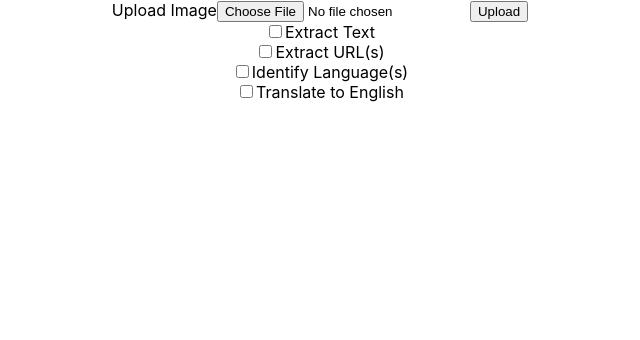
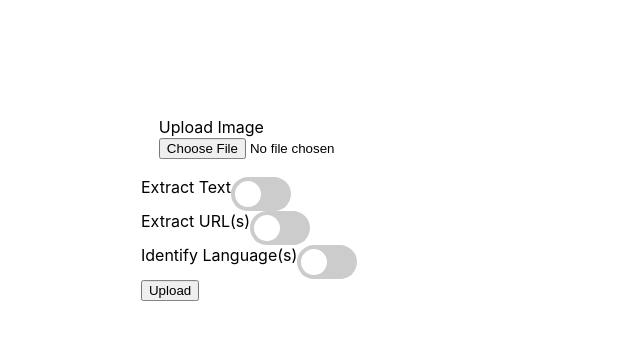
Before and after one commit to Sufi737/Image2Text, a React (Create React App) app in the folder frontend/: page / in a window 1280 px wide. Shown: the top 340 px of the page, without its empty margins (320-960 px from the left). Built offline with nearby package versions, Linux system fonts and the light colour scheme.

Commit message:
Refactored upload button to be a separate component

```diff
--- a/frontend/src/App.css
+++ b/frontend/src/App.css
@@ -1,38 +1,6 @@
 .App {
-  text-align: center;
+  position: fixed;
+  left: 50%;
+  top: 25%;
+  transform: translate(-50%, -50%);
 }
-
-.App-logo {
-  height: 40vmin;
-  pointer-events: none;
-}
-
-@media (prefers-reduced-motion: no-preference) {
-  .App-logo {
-    animation: App-logo-spin infinite 20s linear;
-  }
-}
-
-.App-header {
-  background-color: #282c34;
-  min-height: 100vh;
-  display: flex;
-  flex-direction: column;
-  align-items: center;
-  justify-content: center;
-  font-size: calc(10px + 2vmin);
-  color: white;
-}
-
-.App-link {
-  color: #61dafb;
-}
-
-@keyframes App-logo-spin {
-  from {
-    transform: rotate(0deg);
-  }
-  to {
-    transform: rotate(360deg);
-  }
-}
--- a/frontend/src/App.js
+++ b/frontend/src/App.js
@@ -5,6 +5,7 @@
 import Selector from './Selector';
 import ShowUrls from './ShowUrls';
 import DetectedLanguages from './DetectedLanguages';
+import UploadButton from './UploadButton';
 
 class App extends React.Component{
 
@@ -15,6 +16,7 @@
         imageText: null,
         urlList: null,
         languages: null,
+        image: null,
         selectedValues: {
             "text": false,
             "url": false,
@@ -38,11 +40,15 @@
         this.setState({selectedValues: copySelectedValues})
     }
 
+    setImage = (uploadedImage) => {
+      this.setState({image: uploadedImage})
+    }
+
     render() {
         const imageText = this.state.imageText
         return (
             <div className="App">
-                <ImageUpload selectedOptions={this.state.selectedValues} setResponse={this.setResponse}/>
+                <ImageUpload  setImage={this.setImage}/>
                 <ShowImageText text={this.state.imageText}/>
                 <ShowUrls urlList={this.state.urlList}/>
                 <DetectedLanguages languages={this.state.languages}/>
@@ -60,10 +66,10 @@
                   label={"Identify Language(s)"}
                   setSelectedValue={this.setSelectedValue}
                 />
-                <Selector
-                  type="translate_to_eng"
-                  label={"Translate to English"}
-                  setSelectedValue={this.setSelectedValue}
+                <UploadButton
+                  image={this.state.image}
+                  selectedOptions={this.state.selectedValues}
+                  setResponse={this.setResponse}
                 />
             </div>
         );
--- /dev/null
+++ b/frontend/src/ImageUpload.css
@@ -0,0 +1,3 @@
+.image-upload {
+    padding: 5%;
+}
--- a/frontend/src/ImageUpload.js
+++ b/frontend/src/ImageUpload.js
@@ -1,36 +1,17 @@
 import React from "react";
-import axios from "axios";
+import './ImageUpload.css';
 
 class ImageUpload extends React.Component {
 
     handleFile = (e) => {
         let file = e.target.files[0]
-        this.setState({file: file})
-    }
-
-    callUploadImageEndpoint = () => {
-        let file = this.state.file
-        let formData = new FormData();
-        formData.append('image', file)
-        formData.append('selectedOptions', JSON.stringify(this.props.selectedOptions))
-        console.log(this.props.selectedOptions)
-        axios({
-            method: 'post',
-            contentType: "application/json; charset=utf-8",
-            url: 'http://localhost:8080/image/extract',
-            data: formData
-        }).then(
-            (res) => {
-                this.props.setResponse(res)
-            }
-        )
+        this.props.setImage(file)
     }
 
     render() {
-      return <div>
+      return <div className="image-upload">
             <label>Upload Image</label>
             <input type="file" id="image" name="image" onChange={(e) => this.handleFile(e)} />
-            <input type="submit" value="Upload" onClick={this.callUploadImageEndpoint}/>
         </div>
     }
 }
--- /dev/null
+++ b/frontend/src/Selector.css
@@ -0,0 +1,61 @@
+.switch {
+    position: relative;
+    display: inline-block;
+    width: 60px;
+    height: 34px;
+  }
+
+  /* Hide default HTML checkbox */
+  .switch input {
+    opacity: 0;
+    width: 0;
+    height: 0;
+  }
+
+  /* The slider */
+  .slider {
+    position: absolute;
+    cursor: pointer;
+    top: 0;
+    left: 0;
+    right: 0;
+    bottom: 0;
+    background-color: #ccc;
+    -webkit-transition: .4s;
+    transition: .4s;
+  }
+
+  .slider:before {
+    position: absolute;
+    content: "";
+    height: 26px;
+    width: 26px;
+    left: 4px;
+    bottom: 4px;
+    background-color: white;
+    -webkit-transition: .4s;
+    transition: .4s;
+  }
+
+  input:checked + .slider {
+    background-color: #2196F3;
+  }
+
+  input:focus + .slider {
+    box-shadow: 0 0 1px #2196F3;
+  }
+
+  input:checked + .slider:before {
+    -webkit-transform: translateX(26px);
+    -ms-transform: translateX(26px);
+    transform: translateX(26px);
+  }
+
+  /* Rounded sliders */
+  .slider.round {
+    border-radius: 34px;
+  }
+
+  .slider.round:before {
+    border-radius: 50%;
+  }
--- a/frontend/src/Selector.js
+++ b/frontend/src/Selector.js
@@ -1,4 +1,5 @@
 import React from "react";
+import './Selector.css';
 
 class Selector extends React.Component {
 
@@ -8,8 +9,11 @@
 
     render() {
         return <div>
-            <input type="checkbox" value="Extract text" onChange={(e) => this.handleSelectChange(e)}/>
             <label>{this.props.label}</label>
+            <label className="switch">
+                <input type="checkbox" onChange={(e) => this.handleSelectChange(e)}/>
+                <span className="slider round"></span>
+            </label>
         </div>
     }
 }
--- a/frontend/src/ShowUrls.js
+++ b/frontend/src/ShowUrls.js
@@ -10,7 +10,6 @@
     render() {
         let urlList = this.props.urlList;
         if (urlList) {
-            console.log("showing table");
             return <table border="1px solid black">
                 {this.props.urlList.map(this.renderRow)}
             </table>
--- /dev/null
+++ b/frontend/src/UploadButton.js
@@ -0,0 +1,31 @@
+import React from "react";
+import axios from "axios";
+
+class UploadButton extends React.Component {
+
+    callUploadImageEndpoint = () => {
+        let file = this.props.image
+        let formData = new FormData();
+        formData.append('image', file)
+        formData.append('selectedOptions', JSON.stringify(this.props.selectedOptions))
+        console.log(this.props.selectedOptions)
+        axios({
+            method: 'post',
+            contentType: "application/json; charset=utf-8",
+            url: 'http://localhost:8080/image/extract',
+            data: formData
+        }).then(
+            (res) => {
+                this.props.setResponse(res)
+            }
+        )
+    }
+
+    render() {
+        return <div>
+            <input type="submit" value="Upload" onClick={this.callUploadImageEndpoint}/>
+        </div>
+    }
+}
+
+export default UploadButton;
```
